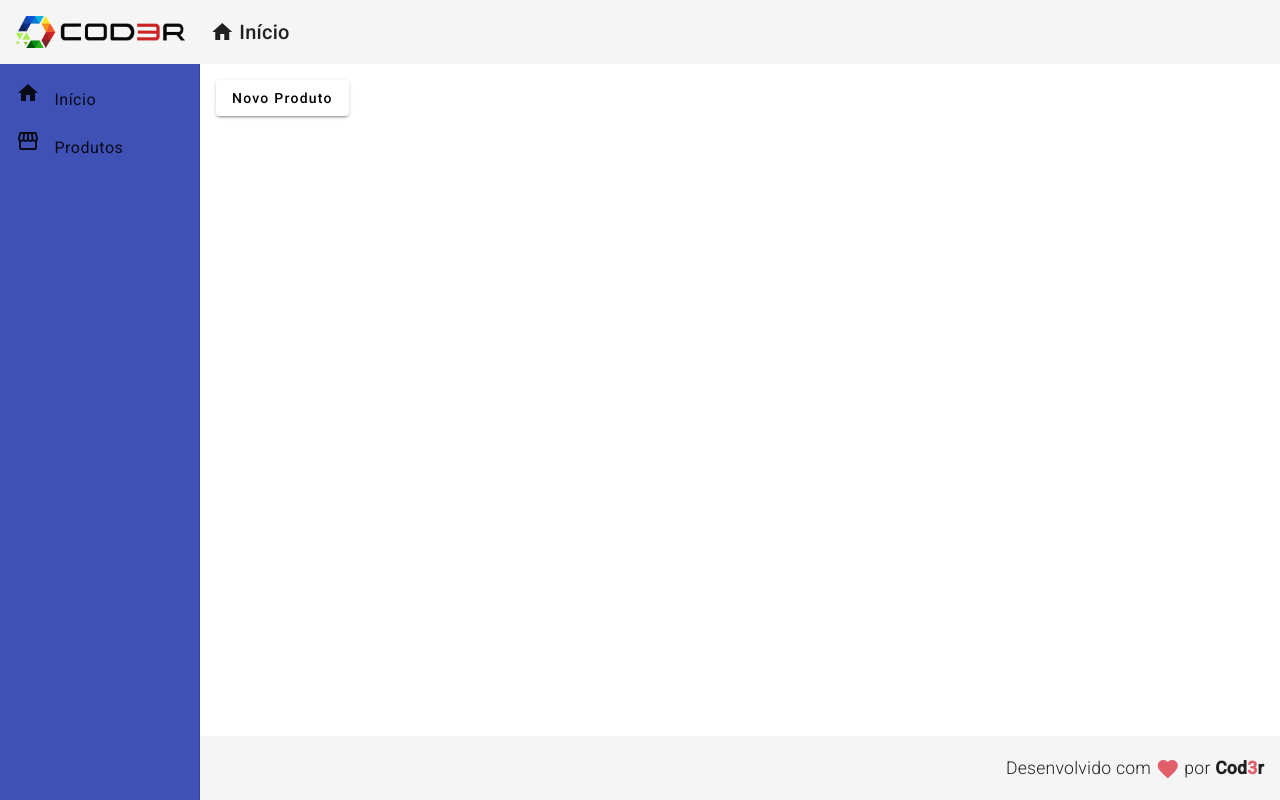
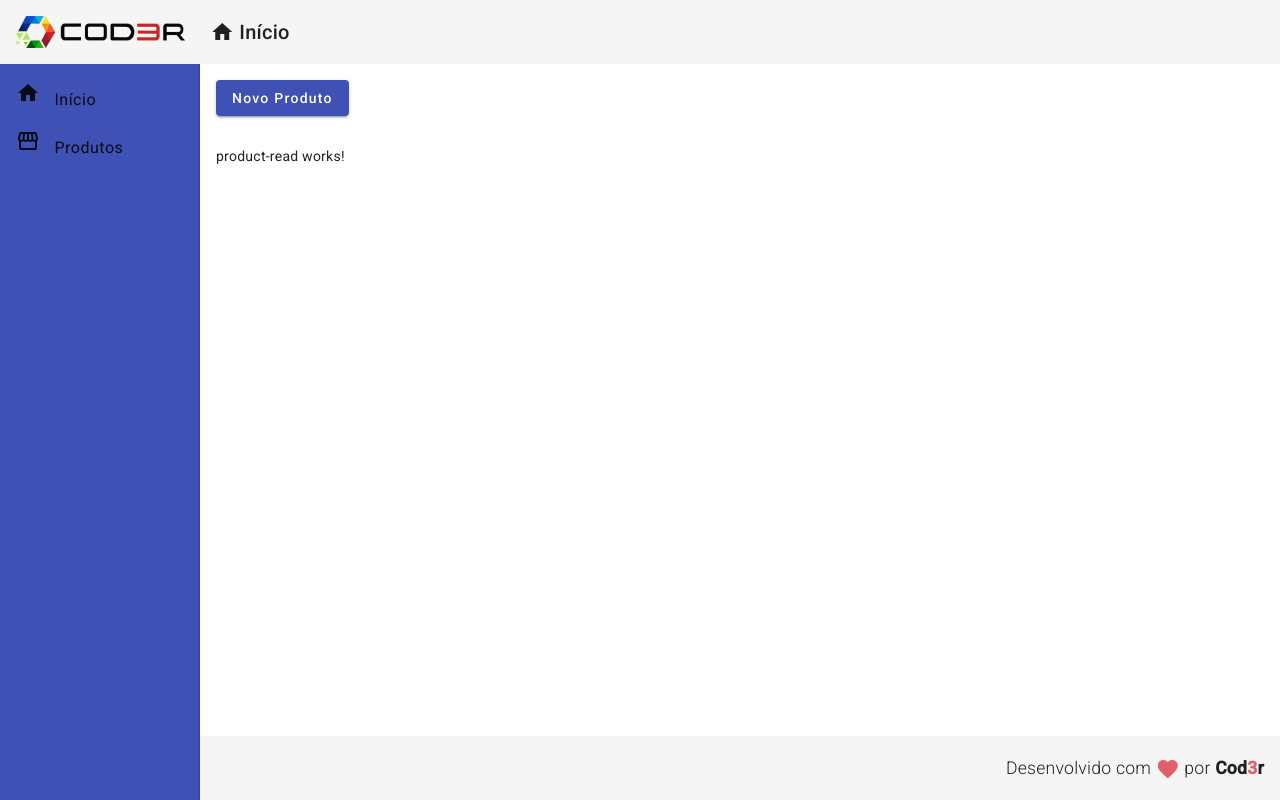
Before and after one commit to JP-Cardoso/crud_angular9, an Angular app in the folder frontend/: page /products in a window 1280 px wide. Built offline with nearby package versions, Linux system fonts and the light colour scheme; no server answers.

Commit message:
Componente de obter produto

```diff
--- a/frontend/src/app/app.module.ts
+++ b/frontend/src/app/app.module.ts
@@ -26,6 +26,7 @@
 import { FormsModule } from '@angular/forms';
 import { MatFormFieldModule} from '@angular/material/form-field';
 import { MatInputModule } from '@angular/material/input';
+import { ProductReadComponent } from './components/product/product-read/product-read.component';
 
 @NgModule({
   declarations: [
@@ -37,7 +38,8 @@
     ProductCrudComponent,
     RedDirective,
     ForDirective,
-    ProductCreateComponent
+    ProductCreateComponent,
+    ProductReadComponent
 
   ],
   imports: [
--- a/frontend/src/app/components/product/product-create/product-create.component.ts
+++ b/frontend/src/app/components/product/product-create/product-create.component.ts
@@ -36,7 +36,7 @@
   }
 
   cancelProduct(): void{
-    this.productService.navigate(['/products']);
+    this.router.navigate(['/products']);
   }
 
 }
--- /dev/null
+++ b/frontend/src/app/components/product/product-read/product-read.component.html
@@ -0,0 +1 @@
+<p>product-read works!</p>
--- /dev/null
+++ b/frontend/src/app/components/product/product-read/product-read.component.ts
@@ -0,0 +1,25 @@
+import { ProductService } from './../product.service';
+import { Component, OnInit } from '@angular/core';
+import { Product } from '../product.model';
+
+@Component({
+  selector: 'app-product-read',
+  templateUrl: './product-read.component.html',
+  styleUrls: ['./product-read.component.css']
+})
+// Componente de lida dos produtos
+export class ProductReadComponent implements OnInit {
+
+  products: Product[] = [];
+
+  constructor(private productService: ProductService ) {
+
+  }
+
+  ngOnInit(): void {
+    this.productService.read().subscribe(products => {
+      this.products = products;
+      console.log(products);
+    })
+  }
+}
--- a/frontend/src/app/components/product/product.service.ts
+++ b/frontend/src/app/components/product/product.service.ts
@@ -31,4 +31,8 @@
   create(product: Product): Observable<Product> {
     return this.http.post<Product>(this.baseUrl, product)
   }
+
+  read(): Observable<Product[]> {
+    return this.http.get<Product[]>(this.baseUrl)
+  }
 }
--- a/frontend/src/app/views/product-crud/product-crud.component.css
+++ b/frontend/src/app/views/product-crud/product-crud.component.css
@@ -0,0 +1,3 @@
+button {
+    margin-bottom: 30px;
+}
--- a/frontend/src/app/views/product-crud/product-crud.component.html
+++ b/frontend/src/app/views/product-crud/product-crud.component.html
@@ -1,3 +1,5 @@
-<button mat-raised-button (click)="navigateToProductCreate()">
+<button mat-raised-button (click)="navigateToProductCreate()" color="primary">
     Novo Produto
 </button>
+
+<app-product-read></app-product-read>
```
Also changed, not shown: frontend/src/app/components/product/product-read/product-read.component.css (added), 1 other file (tests, documents, lock files or other folders).
